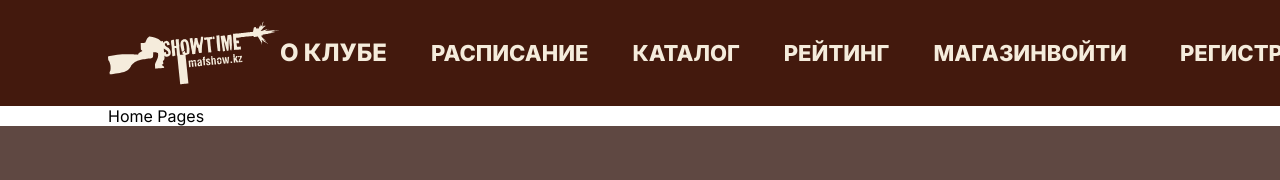
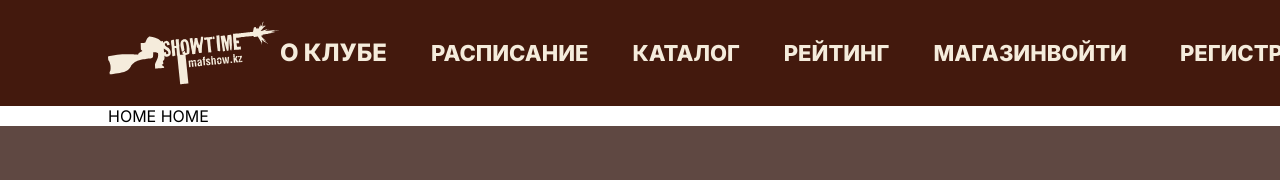
Before and after one commit to Nruzhzhaugash/hackathon_2024, a Next.js app: page / in a window 1280 px wide. Shown: the top 180 px of the page. Built offline with nearby package versions, Linux system fonts and the light colour scheme.

Commit message:
creatin new branch

```diff
--- a/src/app/layout.tsx
+++ b/src/app/layout.tsx
@@ -1,7 +1,6 @@
 import type { Metadata } from "next";
 import { Inter } from "next/font/google";
 import "./styles/globals.css";
-
 const inter = Inter({ subsets: ["latin", "cyrillic"] });
 
 export const metadata: Metadata = {
@@ -16,9 +15,7 @@
 }>) {
   return (
     <html lang="en">
-      <body className={inter.className}>
-        {children}
-      </body>
+      <body className={inter.className}>{children}</body>
     </html>
   );
 }
--- a/src/pages/Main/ui/MainPage.tsx
+++ b/src/pages/Main/ui/MainPage.tsx
@@ -2,7 +2,7 @@
   return (
     <section>
       <div>
-        <h1>Home Pages</h1>
+        <h1>HOME HOME</h1>
       </div>
     </section>
   );
```
